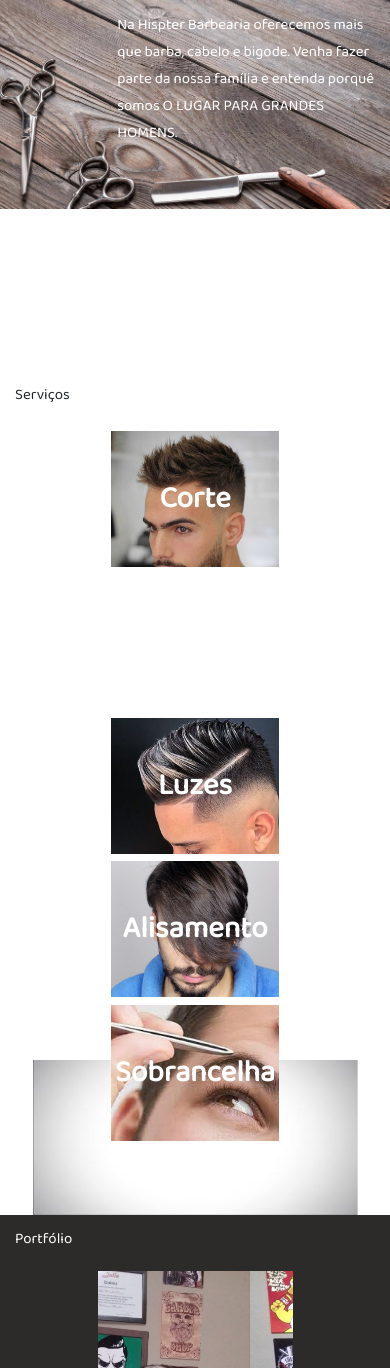
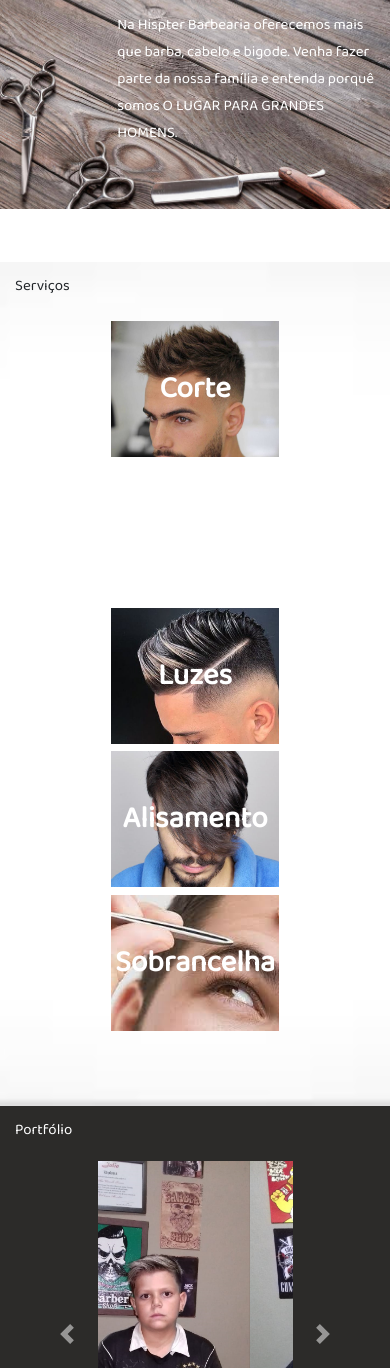
Before and after one commit to flores-joice/portfolioAleir, a plain HTML site: page index.html in a window 390 px wide. Shown: the part 632-2000 px from the top of the page. Drawn offline with nearby package versions, Linux system fonts and the light colour scheme.

Commit message:
ajuste background

```diff
--- a/index.scss
+++ b/index.scss
@@ -260,7 +260,7 @@ nav{
   }
   .quemSomos{
     width: 100vw;
-    height: 50vh;
+    height: 37vh;
     background-position: initial;
 
     & h3{
@@ -283,7 +283,8 @@ nav{
   .servicos{
     width: 100vw;
     height: 100vh;
-    background-size: auto;
+    background-size: cover;
+
 
     & h3{
       font-size: 1em;
```
Also changed, not shown: index.css, 1 other file.
